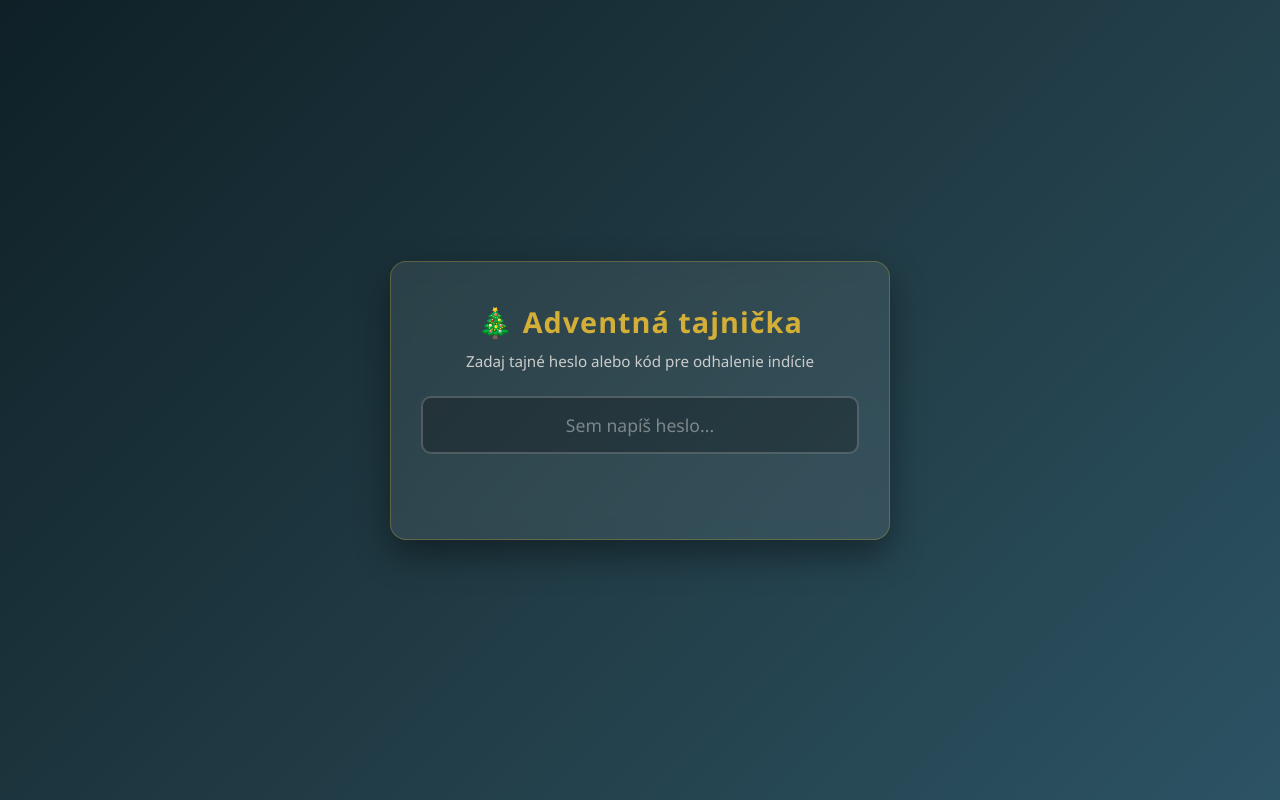
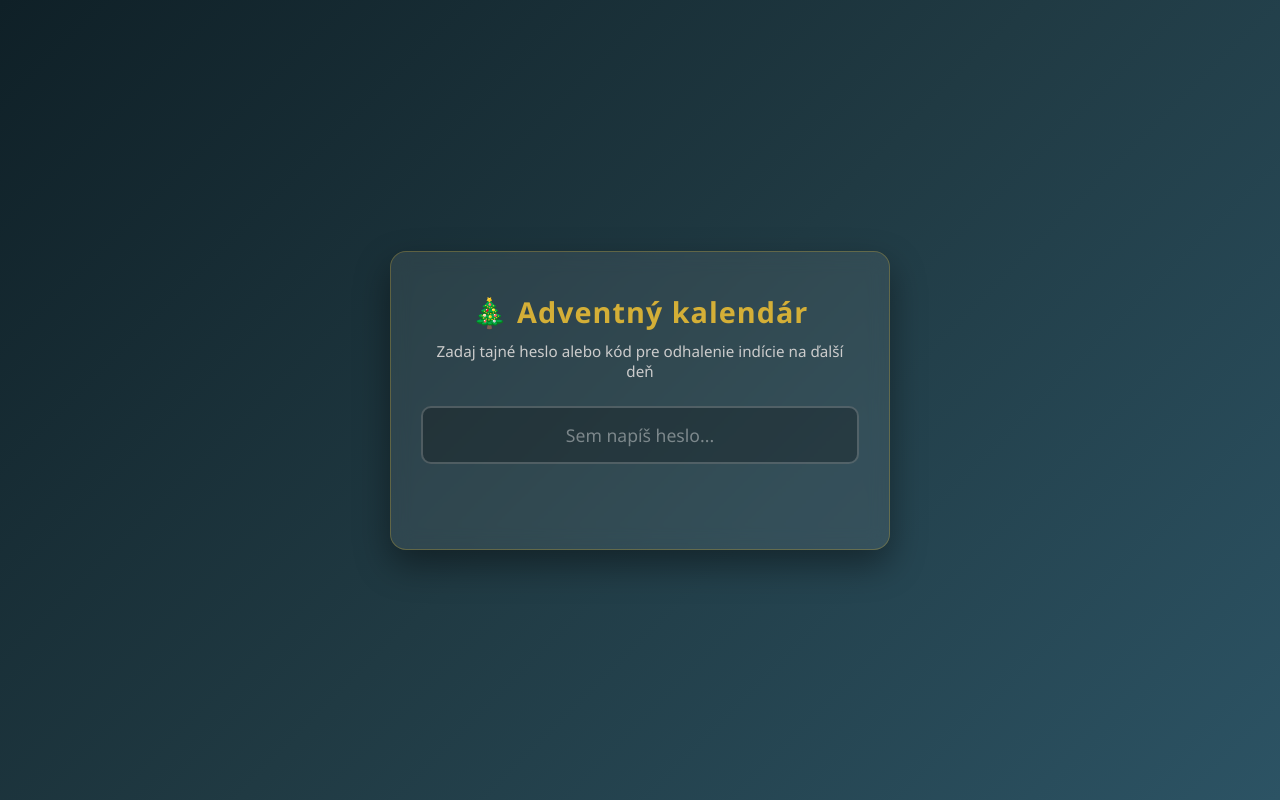
Before and after one commit to jnbk/adventny-kalendar-2026, a plain HTML site: page index.html in a window 1280 px wide. Drawn offline with Linux system fonts and the light colour scheme.

Commit message:
Update header and subtitle in index.html

```diff
--- a/index.html
+++ b/index.html
@@ -108,8 +108,8 @@
 <body>
 
     <div class="container">
-        <h1>🎄 Adventná tajnička</h1>
-        <p class="subtitle">Zadaj tajné heslo alebo kód pre odhalenie indície</p>
+        <h1>🎄 Adventný kalendár</h1>
+        <p class="subtitle">Zadaj tajné heslo alebo kód pre odhalenie indície na ďalší deň</p>
 
         <input type="text" id="codeInput" placeholder="Sem napíš heslo..." autocomplete="off">
 
```
